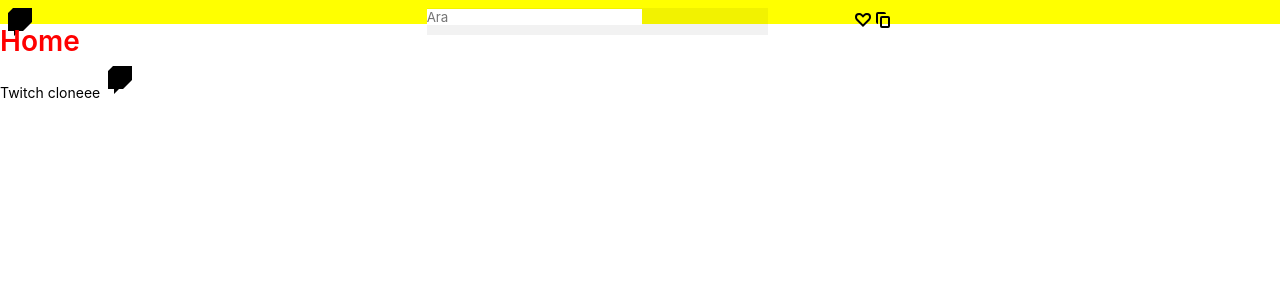
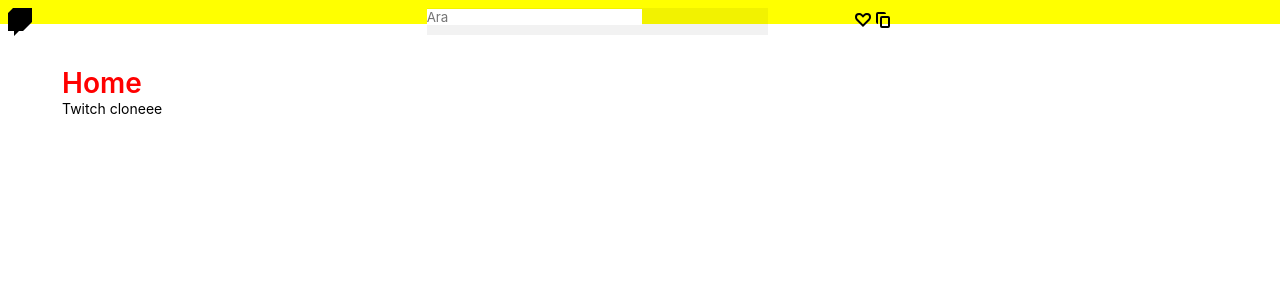
Before and after one commit to jushcmd/twitch-clone-vue, a Vue app: page / in a window 1280 px wide. Shown: the top 300 px of the page. Built offline with nearby package versions, Linux system fonts and the light colour scheme.

Commit message:
Container düzenlendi

```diff
--- a/src/App.vue
+++ b/src/App.vue
@@ -1,16 +1,28 @@
 <template>
   <div class="app">
     <MasterHeader />
-    <router-view />
+    <main class="main">
+      <Container>
+        <router-view />
+      </Container>
+    </main>
   </div>
 </template>
 
 <script>
 import MasterHeader from '@/components/Header'
+import Container from "@/components/Container";
 export default {
   name: "App",
   components: {
+    Container,
     MasterHeader
   }
 }
 </script>
+
+<style scoped>
+.main{
+  margin: 3rem !important;
+}
+</style>
--- /dev/null
+++ b/src/components/Container.vue
@@ -0,0 +1,20 @@
+<template>
+  <div class="container">
+    <slot />
+  </div>
+</template>
+
+<script>
+export default {
+  name: 'Container'
+}
+</script>
+
+<style scoped>
+.container {
+  max-width: 940px;
+  margin-right: 20px;
+  margin-left: 20px;
+}
+
+</style>
--- a/src/styles/app.css
+++ b/src/styles/app.css
@@ -52,3 +52,6 @@ strong,
 label {
     font-weight: 600;
 }
+div {
+    display: block;
+}
--- a/src/styles/variables.css
+++ b/src/styles/variables.css
@@ -1,4 +1,5 @@
 :root {
+    --header-height: 60px;
     --border-radius-large: 0.6rem;
     --border-radius-medium: 0.4rem;
     --border-radius-none: 0;
--- a/src/views/home/index.vue
+++ b/src/views/home/index.vue
@@ -2,20 +2,18 @@
   <div class="home">
     <h1>Home</h1>
     <CustomText>Twitch cloneee</CustomText>
-    <IconHome />
+
   </div>
 </template>
 
 <script>
 
 import CustomText from '@/components/CustomText'
-import IconHome from '../../icons/home.svg'
 
 export default {
   name: 'Home',
   components: {
-    CustomText,
-    IconHome
+    CustomText
   }
 }
 </script>
```
Also changed, not shown: src/components/Card.vue (added, +11 -0 lines).
